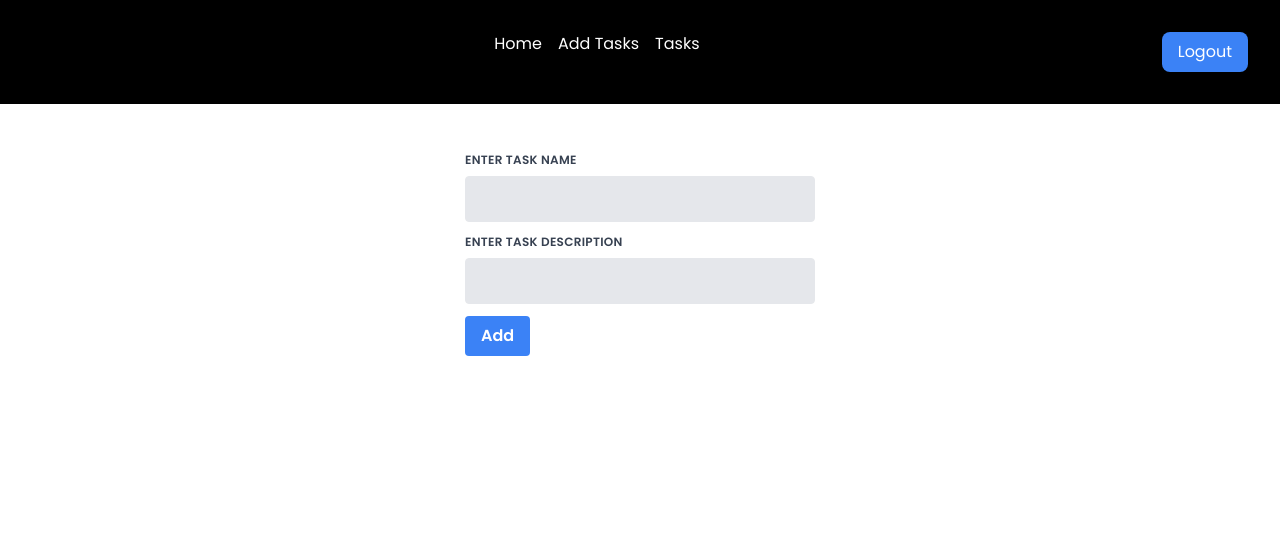
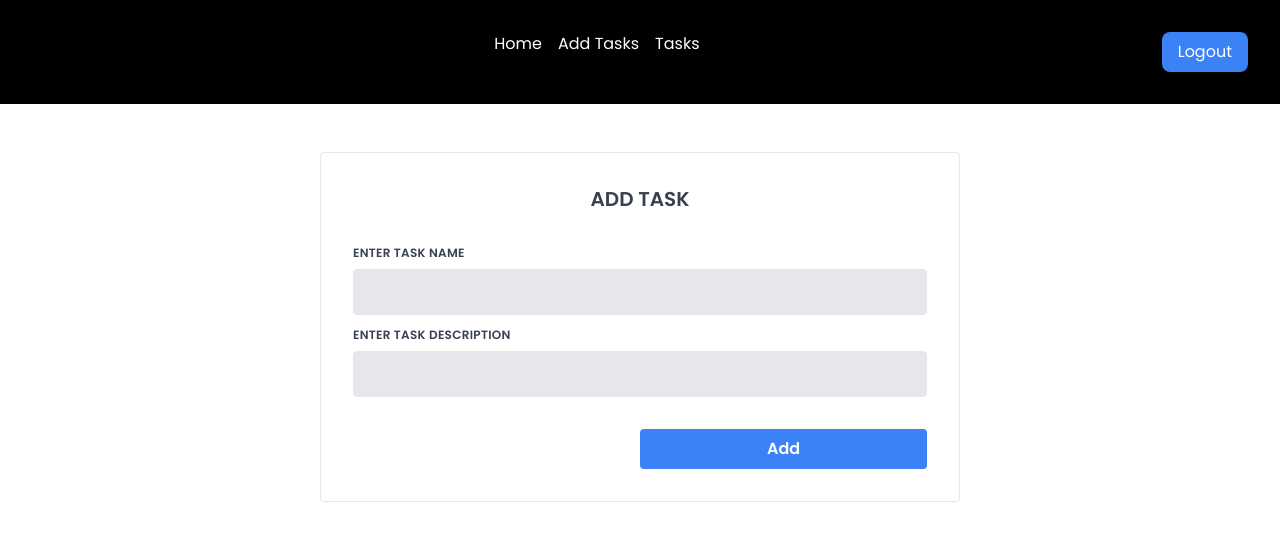
Before and after one commit to VikramVVA/todo_nextjs, a Next.js app: page /Task/addtask in a window 1280 px wide. Shown: the top 540 px of the page. Built offline with nearby package versions, Linux system fonts and the light colour scheme.

Commit message:
Changes done in task add page

```diff
--- a/app/Task/addtask/page.jsx
+++ b/app/Task/addtask/page.jsx
@@ -29,9 +29,11 @@ export default function Addtask() {
     };
     return (
         <>
-            <div className="flex flex-col items-center px-24 py-12">
-                <div className="flex flex-wrap -mx-3 mb-6">
-                    <div className="w-full px-3">
+            <div className="flex flex-col items-center">
+                <div className="w-1/2 px-8 py-8 mt-12 border border-gray-200 rounded">
+                    <div className="flex justify-center">
+                        <h1 className="uppercase text-gray-700 font-bold text-xl mb-8">Add Task</h1>
+                    </div>
                     <label className="block uppercase tracking-wide text-gray-700 text-xs font-bold mb-2">
                         Enter Task Name
                     </label>
@@ -43,9 +45,7 @@ export default function Addtask() {
                             value={name}
                             onChange={(e) => setTaskname(e.target.value)}
                         />
-                            {error && (
-                                <span className="text-red-500">{error}</span>
-                            )}
+                        {error && <span className="text-red-500">{error}</span>}
                     </div>
 
                     <label className="block uppercase tracking-wide text-gray-700 text-xs font-bold mb-2">
@@ -57,13 +57,12 @@ export default function Addtask() {
                             type="text"
                             placeholder=""
                             value={description}
-                                onChange={(e) =>
-                                    setTaskDescription(e.target.value)
-                                }
+                            onChange={(e) => setTaskDescription(e.target.value)}
                         />
                     </div>
+                    <div className="flex justify-end mt-8">
                         <button
-                            className="bg-blue-500 hover:bg-blue-700 text-white font-bold py-2 px-4 rounded"
+                            className="w-1/2 bg-blue-500 hover:bg-blue-700 text-white font-bold py-2 px-4 rounded"
                             onClick={addTask}
                         >
                             Add
```
Lines whose indentation alone changed are shown as unchanged.
